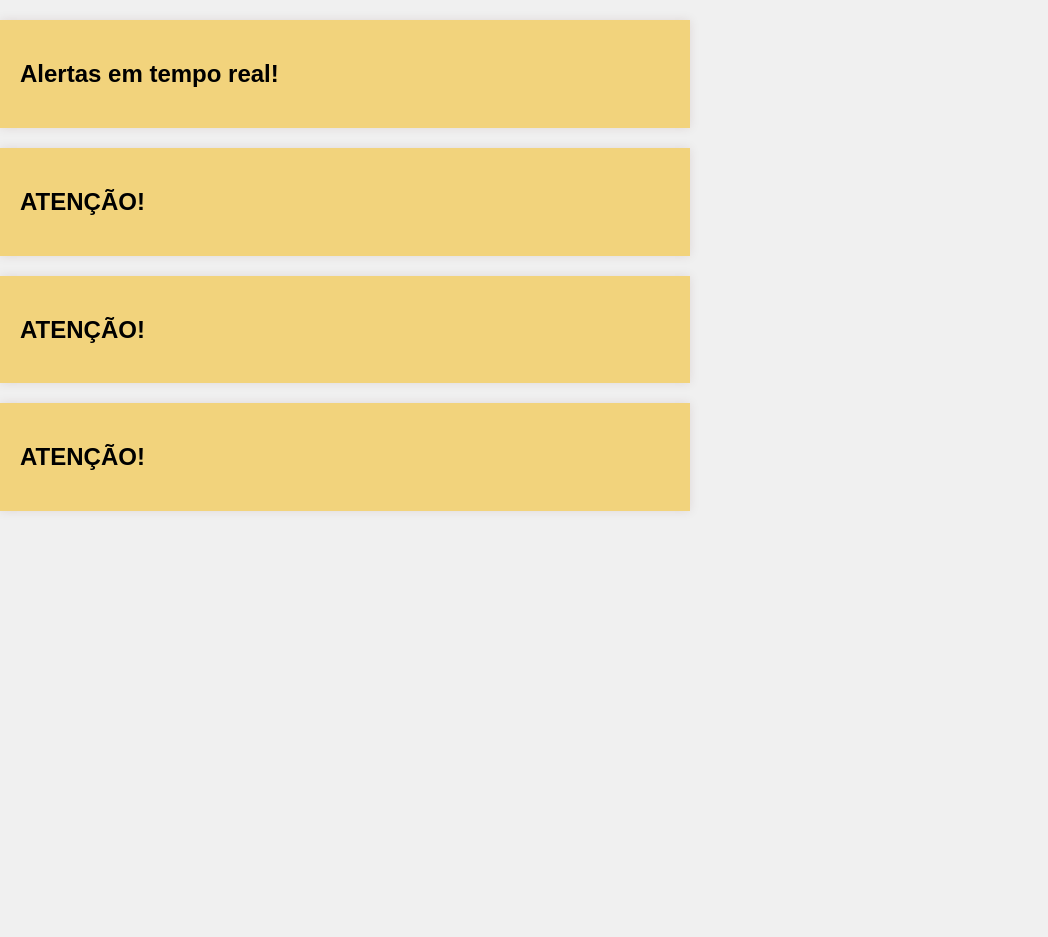
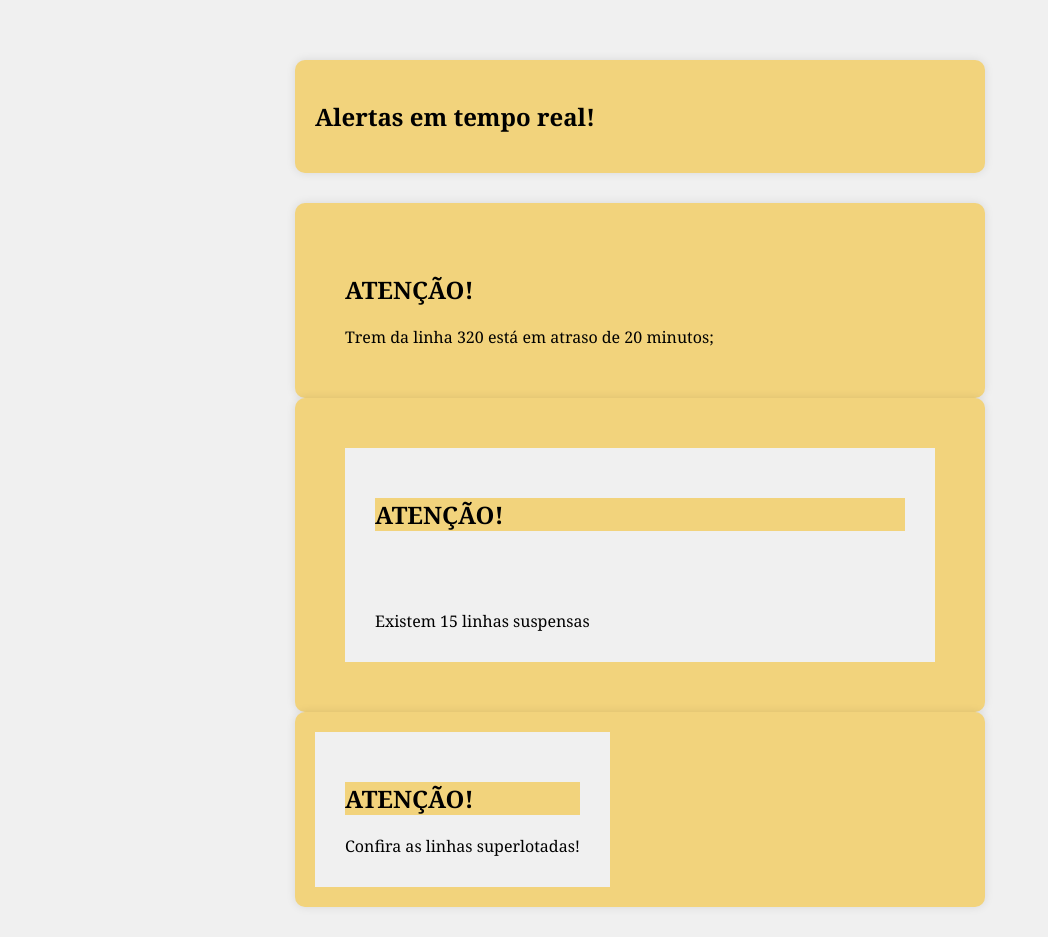
Before and after one commit to SA-SmartTrain/SA-SmartTrain, a PHP site: page /pages/alertas_e_notificacoes.html in a window 1280 px wide. Shown: the whole page, without its empty margins (0-1048 px from the left). Before the commit the page ends 511 px from the top, so only its background shows below. Run offline with PHP 8.4, Linux system fonts and the light colour scheme.

Commit message:
att iasmin

```diff
--- a/pages/alertas_e_notificacoes.html
+++ b/pages/alertas_e_notificacoes.html
@@ -22,21 +22,28 @@
                     </div>
                 </div>
 
-                <div id="notificacao1">
-                    <div class="container">
+                <div class="container">
+                    <div id="notificacao1">
                         <h1>ATENÇÃO!</h1>
+                        Trem da linha 320 está em atraso de 20 minutos;
                     </div>
                 </div>
 
-                <div id="notificacao2">
-                    <div class="container">
-                        <h1>ATENÇÃO!</h1>
+                <div class="container">
+                    <div id="notificacao2">
+                        <div>
+                            <h1>ATENÇÃO!</h1>
+                        </div>
+                        <div>
+                            Existem 15 linhas suspensas
+                        </div>
                     </div>
                 </div>
 
-                <div id="notificacao3">
-                    <div class="container">
+                <div class="container">
+                    <div id="notificacao3">
                         <h1>ATENÇÃO!</h1>
+                        Confira as linhas superlotadas!
                     </div>
                 </div>
             </div>
--- a/style/alertas_e_notificacoes.css
+++ b/style/alertas_e_notificacoes.css
@@ -1,32 +1,36 @@
-.div{
-    padding: 100px;
+div {
+    padding: 30px;
 }
 
-.container{
-    max-width: 650px;
-    margin: 0;
-    background-color: rgb(242,211,124);
+.container {
+    background-color: rgb(242, 211, 124);
     padding: 20px;
     box-sizing: 6px;
-    box-shadow: 0 0 10px rgba(82, 15, 15, 0.1);
     display: flex;
     margin-bottom: 20px;
     margin-top: 20px;
+    max-width: 650px;
+    margin: 0 auto;
+    box-shadow: 0 0 10px rgba(0, 0, 0, 0.1);
+    font-family: Georgia, 'Times New Roman', Times, serif;
+    border-radius: 10px;
 }
 
-h1{
-color: black;
-background-color: rgb(242,211,124);
+h1 {
+    color: black;
+    background-color: rgb(242, 211, 124)
 }
 
-#notificacao1{
+#notificacao1 {
+    align-items: center;
+    background-color: rgb(242, 211, 124);
+}
+
+#notificacao2 {
+    background-color: rgb(242, 211, 124);
+    width: 100%;
+}
+
+#notificacao3 {
 
 }
-
-#notificacao2{
-
-}
-
-#notificacao3{
-
-}
```
